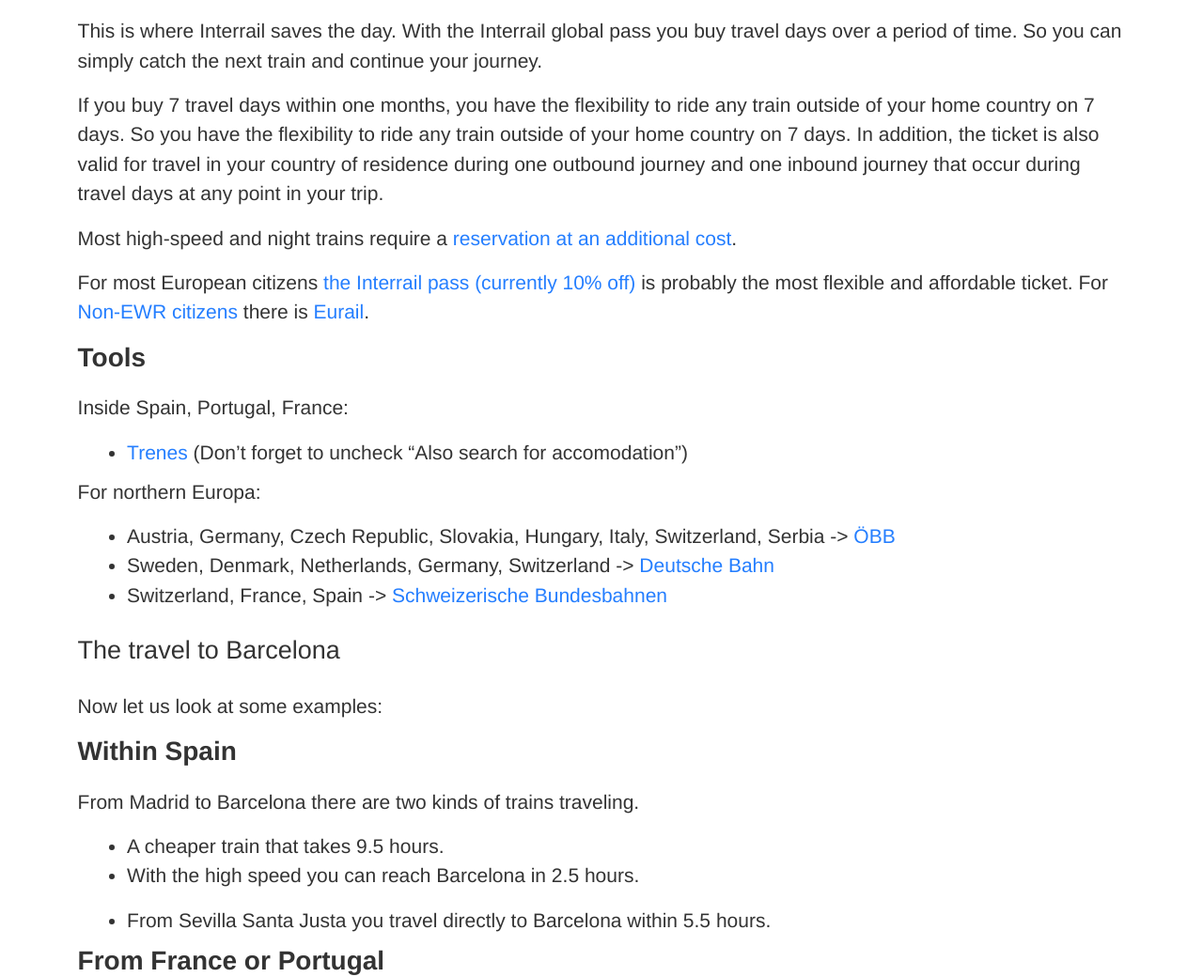
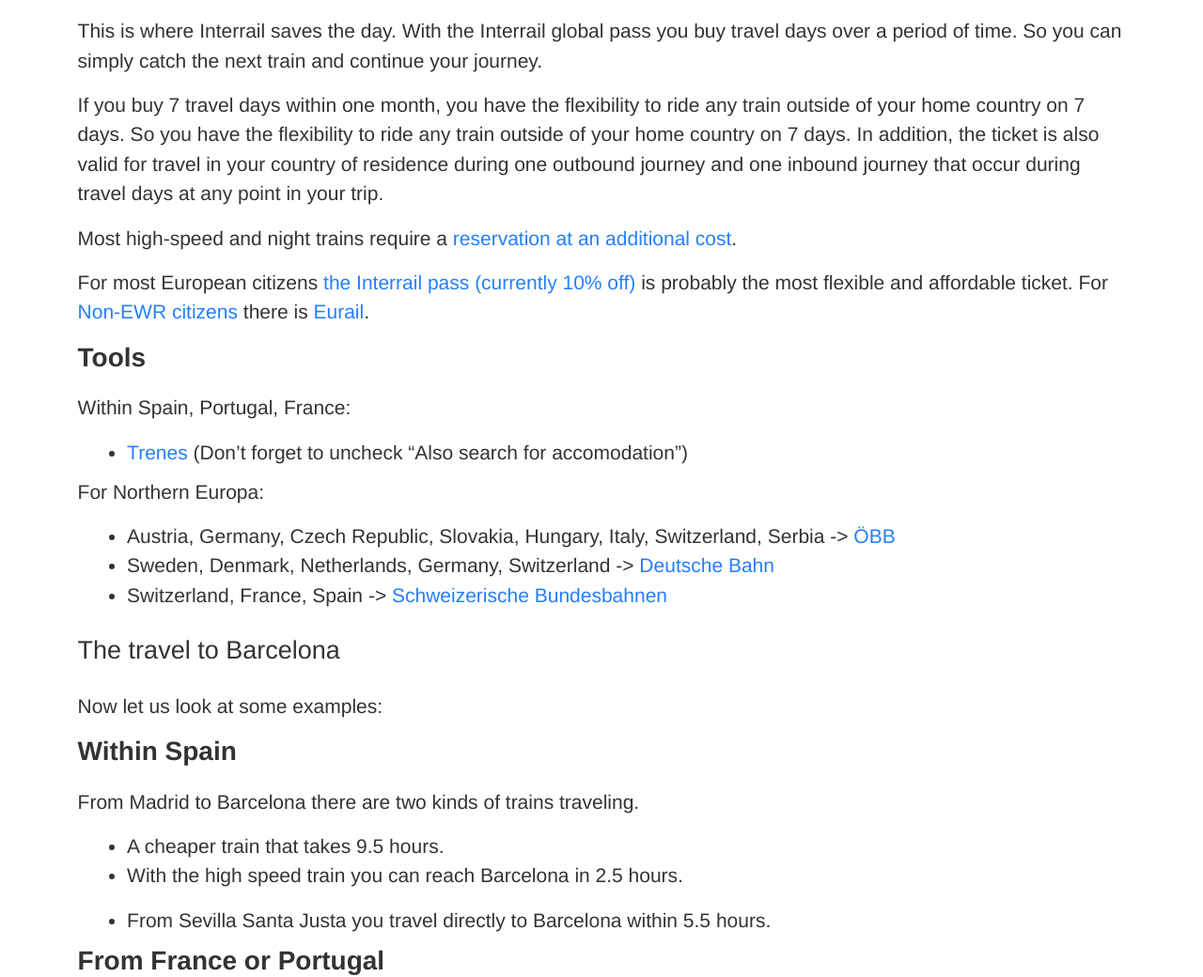
Before and after one commit to RustFestEU/blog.rustfest.eu, a Jekyll site: the page built from _posts/2019-08-06-pre-post-events-sustainable-trains.md, in a window 1280 px wide and 1400 px high, scrolled down 938 px. Shown: the part 160-1200 px from the top of the window at 94% size. Built offline with Jekyll 4.4.1, drawn with Linux system fonts in a browser that asks for light colours.

Commit message:
Apply Rafaelas Suggestions

```diff
--- a/_posts/2019-08-06-pre-post-events-sustainable-trains.md
+++ b/_posts/2019-08-06-pre-post-events-sustainable-trains.md
@@ -38,7 +38,7 @@
 With the Interrail global pass you buy travel days over a period of time.
 So you can simply catch the next train and continue your journey.
 
-If you buy 7 travel days within one months, you have the flexibility to ride any train outside of your home country on 7 days.
+If you buy 7 travel days within one month, you have the flexibility to ride any train outside of your home country on 7 days.
 So you have the flexibility to ride any train outside of your home country on 7 days.
 In addition, the ticket is also valid for travel in your country of residence during one outbound journey and one inbound journey that occur during travel days at any point in your trip.
 
@@ -49,10 +49,10 @@
 
 ### Tools
 
-Inside Spain, Portugal, France:
+Within Spain, Portugal, France:
 * [Trenes](https://train.trenes.com/) (Don't forget to uncheck "Also search for accomodation")
 
-For northern Europa:
+For Northern Europa:
 * Austria, Germany, Czech Republic, Slovakia, Hungary, Italy, Switzerland, Serbia -> [ÖBB](https://www.oebb.at/)
 * Sweden, Denmark, Netherlands, Germany, Switzerland -> [Deutsche Bahn](https://bahn.de)
 * Switzerland, France, Spain -> [Schweizerische Bundesbahnen](https://sbb.ch)
@@ -66,7 +66,7 @@
 From Madrid to Barcelona there are two kinds of trains traveling.
 
 * A cheaper train that takes 9.5 hours.
-* With the high speed you can reach Barcelona in 2.5 hours.
+* With the high speed train you can reach Barcelona in 2.5 hours.
 
 * From Sevilla Santa Justa you travel directly to Barcelona within 5.5 hours.
 
```
